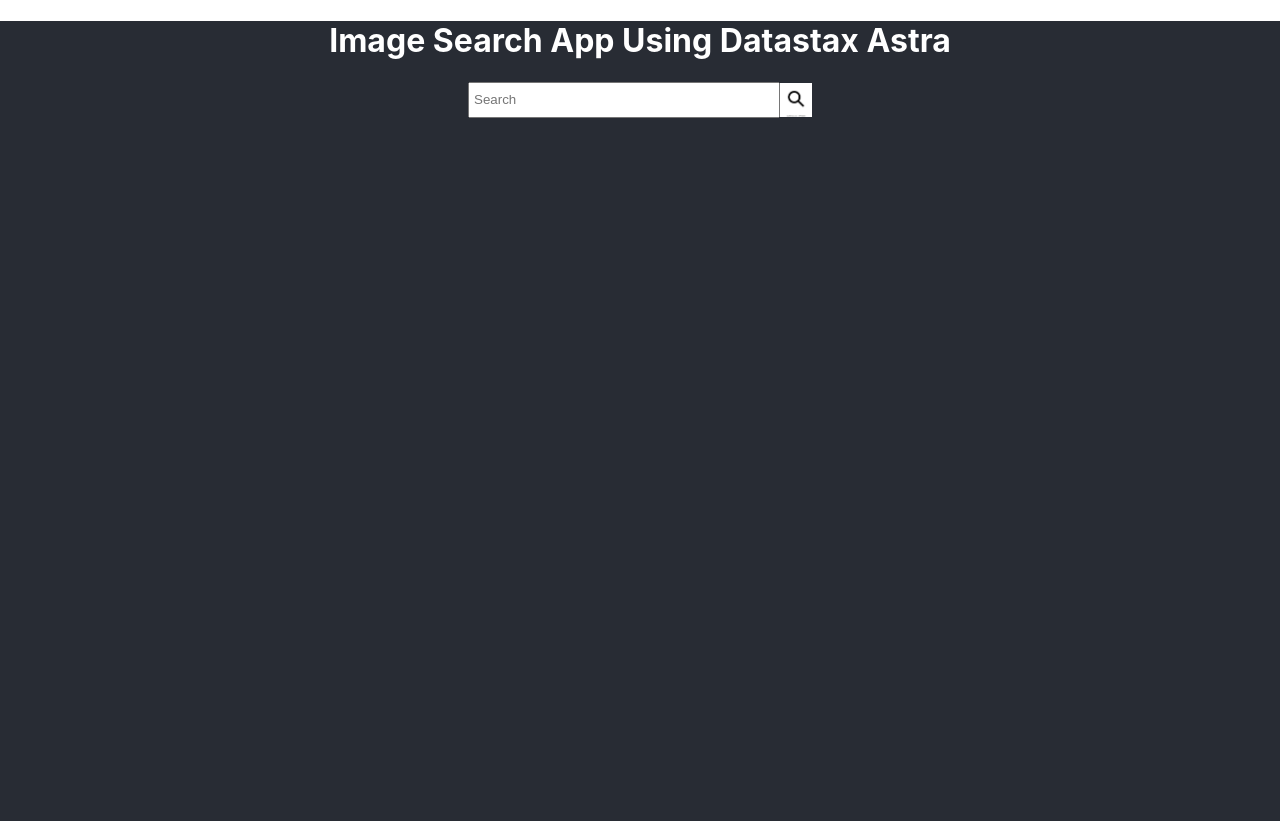
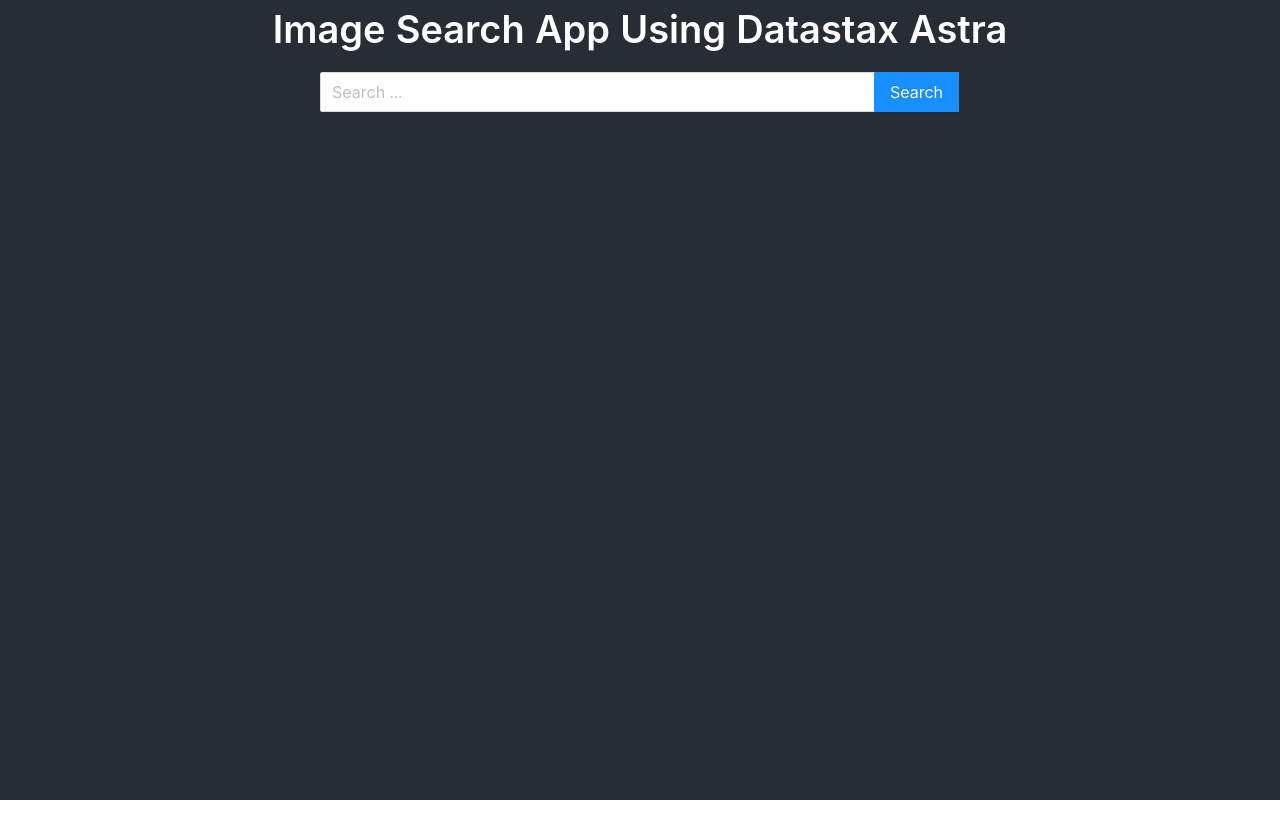
Before and after one commit to PavuluriRakesh/image-search, a React (Create React App) app: page / in a window 1280 px wide. After the commit the page ends 800 px from the top, so only its background shows below. Built offline with nearby package versions, Linux system fonts and the light colour scheme.

Commit message:
Major Release

```diff
--- a/package.json
+++ b/package.json
@@ -1,11 +1,12 @@
 {
-  "name": "imagesearch-ui",
+  "name": "todo",
   "version": "0.1.0",
   "private": true,
   "dependencies": {
     "@testing-library/jest-dom": "^5.14.1",
     "@testing-library/react": "^11.2.7",
     "@testing-library/user-event": "^12.8.3",
+    "antd": "^4.16.10",
     "axios": "^0.21.1",
     "react": "^17.0.2",
     "react-dom": "^17.0.2",
--- a/src/Home.css
+++ b/src/Home.css
@@ -1,11 +1,25 @@
 .home-page {
   background-color: #282c34;
-  color: white;
+  /* color: white !important; */
   text-align: center;
   min-height: 100vh;
 }
 
-.search-area {
+h1 {
+  margin: 0;
+  padding: 0;
+}
+
+.images-container {
+  margin: 3%;
+}
+
+.title {
+  padding-top: 0.5%;
+  color: white !important;
+}
+
+/* .search-area {
   display: flex;
   align-items: center;
   justify-content: center;
@@ -19,14 +33,14 @@
 
 .search-icon {
   width: 32px;
-}
+} */
 
-.card-list {
+/* .card-list {
   column-count: 3;
   margin: 15px 10px 5px 10px;
 }
 
-.card--image {
+.card-image {
   flex: 100%;
   margin-top: 1rem;
   border-radius: 1px;
@@ -35,21 +49,3 @@
 .card {
   margin-bottom: 1rem;
   /* display: flex; */
-}
-
-@media (min-width: 768px) {
-  .form {
-    grid-template-columns: auto 1fr auto;
-    grid-gap: 1rem;
-    align-items: center;
-  }
-  .input {
-    margin-bottom: 0;
-  }
-}
-
-@media only screen and (max-width: 600px) {
-  .card-list {
-    column-count: 1;
-  }
-}
--- a/src/Home.js
+++ b/src/Home.js
@@ -2,8 +2,18 @@
 import searchIcon from "./search-icon.jpg";
 import "./Home.css";
 import axios from "axios";
-import {ASTRA_DB_ID, ASTRA_DB_REGION, ASTRA_DB_KEYSPACE, ASTRA_DB_TABLE} from "./AstraDetails" ;
-import {ASTRA_DB_APPLICATION_TOKEN} from "./Auth" ;
+import {
+  ASTRA_DB_ID,
+  ASTRA_DB_REGION,
+  ASTRA_DB_KEYSPACE,
+  ASTRA_DB_TABLE,
+} from "./AstraDetails";
+import { ASTRA_DB_APPLICATION_TOKEN } from "./Auth";
+import { Input, Space, Row, Col, Card, Typography, Button } from "antd";
+
+const { Search } = Input;
+const { Meta } = Card;
+const { Title } = Typography;
 
 export const Home = () => {
   const [query, setQuery] = useState("");
@@ -26,34 +36,45 @@
       .catch((error) => {
         console.error(error);
       });
-    return <p>hello</p>;
   };
   return (
     <div className="home-page">
-      <h1> Image Search App Using Datastax Astra</h1>
-      <div className="search-area">
-        <input
-          className="search-text"
-          type="text"
-          placeholder="Search"
-          value={query}
-          onChange={(e) => setQuery(e.target.value)}
-        />
+      <Title className="title">Image Search App Using Datastax Astra</Title>
+      <div>
+        <Row>
+          <Col span={12} offset={6}>
+            <Search
+              placeholder="Search ..."
+              allowClear
+              enterButton="Search"
+              size="large"
+              onChange={(e) => setQuery(e.target.value)}
+              onSearch={searchPhotos}
+            />
+          </Col>
+        </Row>
+      </div>
 
-        <img className="search-icon" src={searchIcon} onClick={searchPhotos} />
-      </div>
-      <div className="card-list">
-        {results.map((result) => (
-          <div className="card" key={result.id}>
-            <img
-              className="card--image"
-              alt={result.src}
-              src={result.image_url}
-              width="50%"
-              height="50%"></img>
-            <span>{result.type}</span>
-          </div>
-        ))}{" "}
+      <div className="images-container">
+        <Row gutter={[32, 32]}>
+          {results.map((result) => (
+            <Col span={8}>
+              <Card
+                hoverable
+                cover={<img alt={result.src} src={result.image_url} />}>
+                <Meta title={result.type} />
+                <Space
+                  direction="horizontal"
+                  align="center"
+                  size={[16, 64]}
+                  wrap>
+                  <Button primary>Danger Default</Button>
+                  <Button danger>Danger Default</Button>
+                </Space>
+              </Card>
+            </Col>
+          ))}
+        </Row>
       </div>
     </div>
   );
--- a/src/index.css
+++ b/src/index.css
@@ -1,13 +1 @@
-body {
-  margin: 0;
-  font-family: -apple-system, BlinkMacSystemFont, 'Segoe UI', 'Roboto', 'Oxygen',
-    'Ubuntu', 'Cantarell', 'Fira Sans', 'Droid Sans', 'Helvetica Neue',
-    sans-serif;
-  -webkit-font-smoothing: antialiased;
-  -moz-osx-font-smoothing: grayscale;
-}
-
-code {
-  font-family: source-code-pro, Menlo, Monaco, Consolas, 'Courier New',
-    monospace;
-}
+@import "antd/dist/antd.css";
```
Also changed, not shown: src/api.js (added, +14 -0 lines), 1 other file (tests, documents, lock files or other folders).
